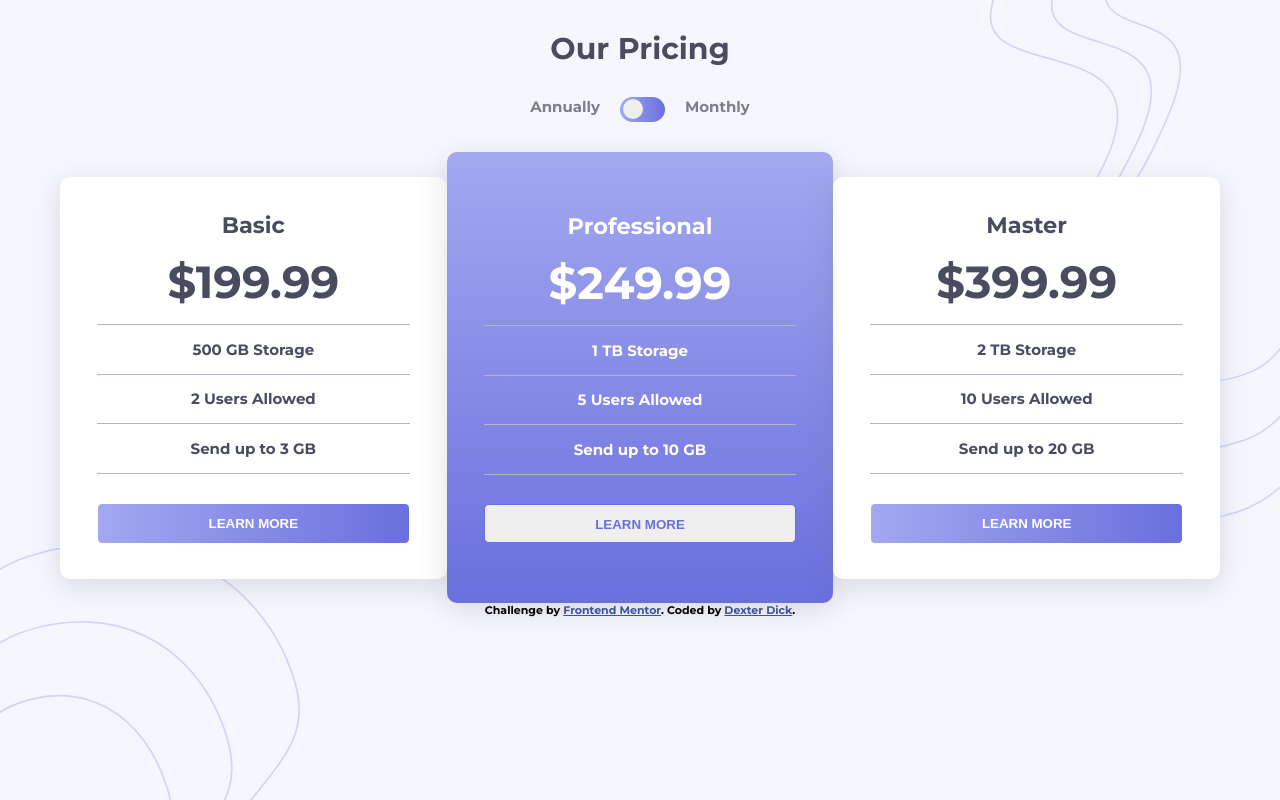
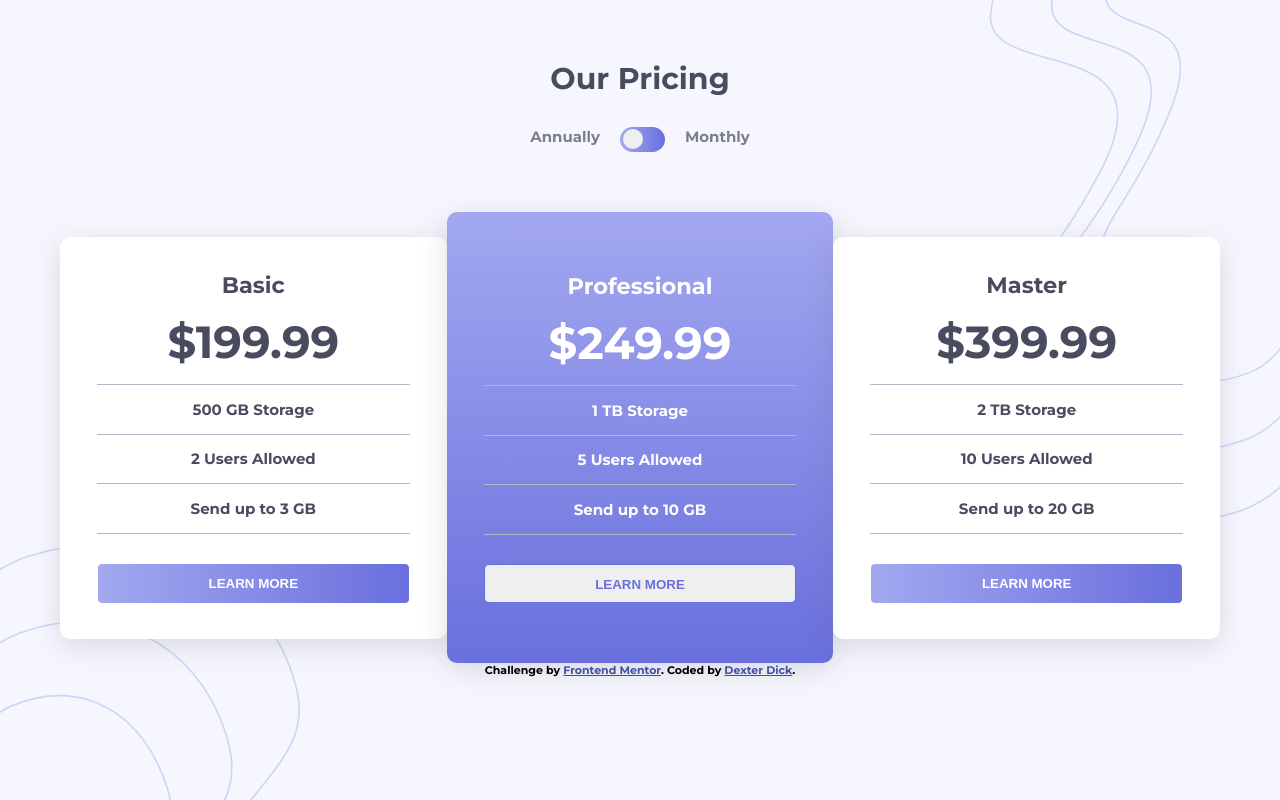
Before and after one commit to dexterdick/pricing-component-with-toggle-master, a plain HTML site: page index.html in a window 1280 px wide. Drawn offline with Linux system fonts and the light colour scheme.

Commit message:
fixed header spacing

```diff
--- a/css/style.css
+++ b/css/style.css
@@ -210,11 +210,11 @@ body {
   }
 
   .heading {
-    margin-top: 2rem;
+    margin-top: 4rem;
   }
 
   .toggle {
-    margin-bottom: 2rem;
+    margin-bottom: 4rem;
   }
 
   .cards {
```
